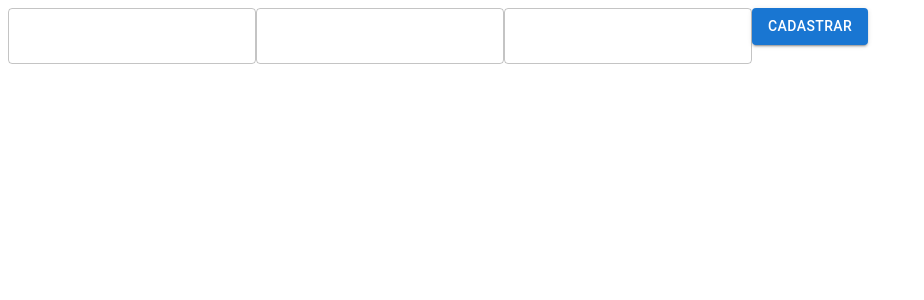
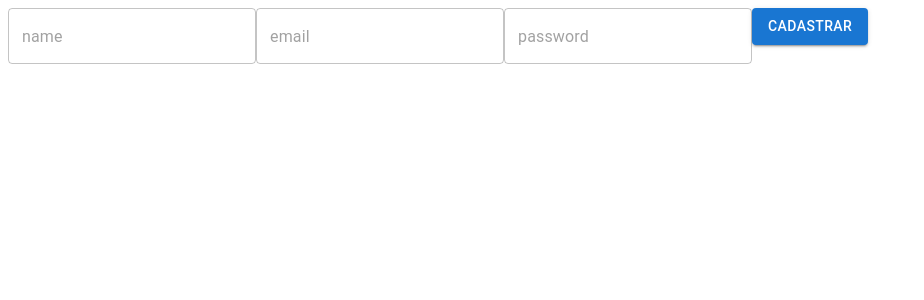
Before and after one commit to lucas-de-F/delivery-app, a React (Create React App) app in the folder front-end/: page /register in a window 1280 px wide. Shown: the top 300 px of the page, without its empty margins (0-924 px from the left). Built offline with nearby package versions, Linux system fonts and the light colour scheme.

Commit message:
feat: formularios de login e registro feitos

```diff
--- a/front-end/src/pages/Login/components/LoginButtton.jsx
+++ /dev/null
@@ -1,16 +0,0 @@
-import React from 'react';
-
-import { Button } from '@mui/material';
-
-const LoginButton = () => (
-  <Button
-    variant="contained"
-    color="primary"
-    data-testid="common_login__button-login"
-    type="button"
-  >
-    Login
-  </Button>
-);
-
-export default LoginButton;
--- a/front-end/src/pages/Login/components/LoginForm.jsx
+++ b/front-end/src/pages/Login/components/LoginForm.jsx
@@ -1,9 +1,6 @@
 import React from 'react';
-
-import { TextField } from '@mui/material';
-
-import LoginButton from './LoginButtton';
-
+import { TextField, Button } from '@mui/material';
+import { useFormik } from 'formik';
 import RegisterButton from './RegisterButton';
 
 const LoginForm = () => {
@@ -19,22 +16,33 @@ const LoginForm = () => {
 
   return (
     <>
+      <form onSubmit={ formik.handleSubmit }>
         <TextField
           type="text"
           data-testid="common_login__input-email"
           placeholder="email"
           id="common_login__input-email"
+          { ...formik.getFieldProps('email') }
         />
         <TextField
           data-testid="common_login__input-password"
           id="common_login__input-password"
           placeholder="********"
           type="password"
+          { ...formik.getFieldProps('password') }
         />
-      <LoginButton />
+        <Button
+          variant="contained"
+          color="primary"
+          data-testid="common_login__button-login"
+          type="submit"
+        >
+          Login
+        </Button>
+      </form>
       <RegisterButton />
     </>
-  )
-}
+  );
+};
 
 export default LoginForm;
--- a/front-end/src/pages/Login/components/index.js
+++ b/front-end/src/pages/Login/components/index.js
@@ -1,9 +1,7 @@
 import LoginForm from './LoginForm';
 import RegisterButton from './RegisterButton';
-import LoginButton from './LoginButtton';
 
 export {
   LoginForm,
   RegisterButton,
-  LoginButton,
 };
--- a/front-end/src/pages/Login/index.jsx
+++ b/front-end/src/pages/Login/index.jsx
@@ -3,9 +3,7 @@ import React from 'react';
 import { LoginForm } from './components';
 
 const Login = () => (
-  <>
-    <LoginForm />
-  </>
+  <LoginForm />
 );
 
 export default Login;
--- a/front-end/src/pages/Register/components/RegisterForm.jsx
+++ b/front-end/src/pages/Register/components/RegisterForm.jsx
@@ -10,26 +10,29 @@ const RegisterForm = () => {
       password: '',
     },
     onSubmit: (values) => {
-      console.log(values);
+      alert(JSON.stringify(values, null, 2));
     },
   });
 
   return (
-    <form>
+    <form onSubmit={ formik.handleSubmit }>
       <TextField
         type="text"
+        placeholder="name"
         data-testid="common_register__input-name"
         id="common_register__input-name"
         { ...formik.getFieldProps('name') }
       />
       <TextField
         type="text"
+        placeholder="email"
         data-testid="common_register__input-email"
         id="common_register__input-email"
         { ...formik.getFieldProps('email') }
       />
       <TextField
-        type="text"
+        type="password"
+        placeholder="password"
         data-testid="common_register__input-password"
         id="common_register__input-password"
         { ...formik.getFieldProps('passwords') }
```
Lines whose indentation alone changed are shown as unchanged.
